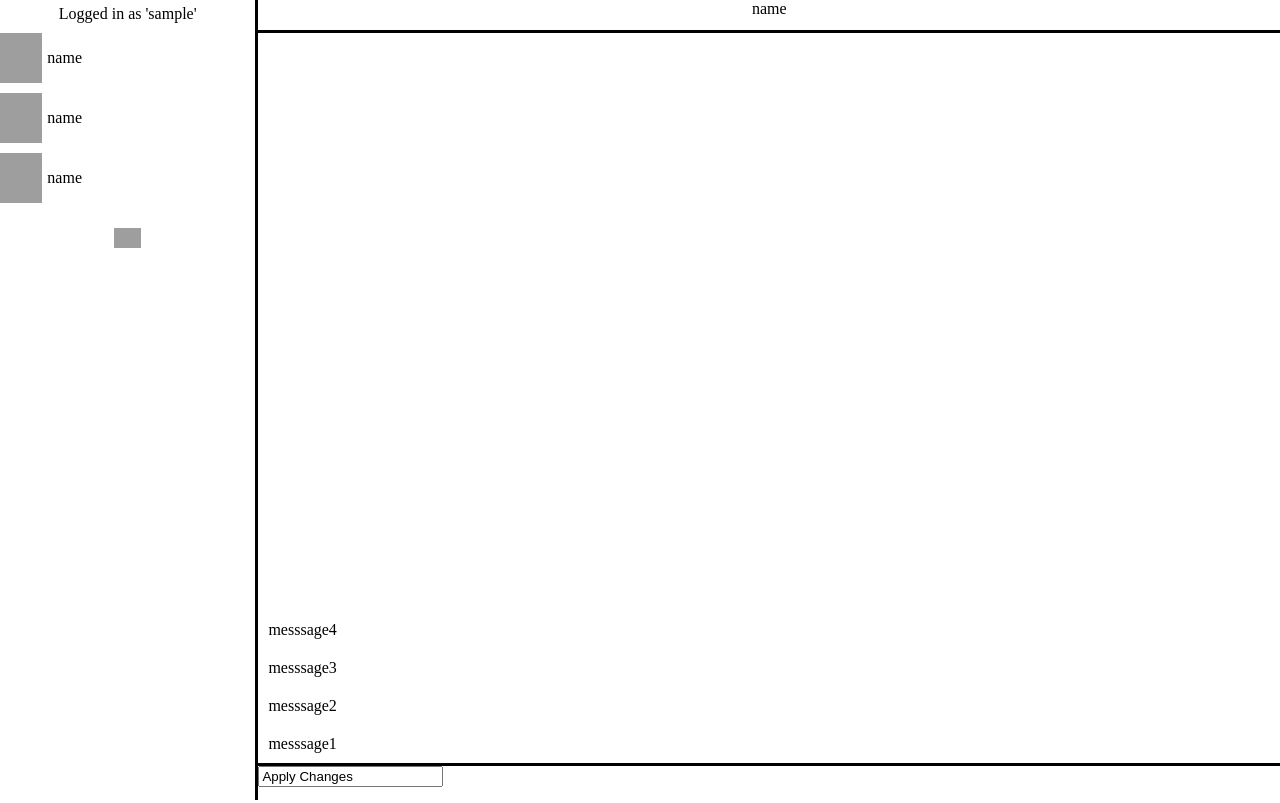
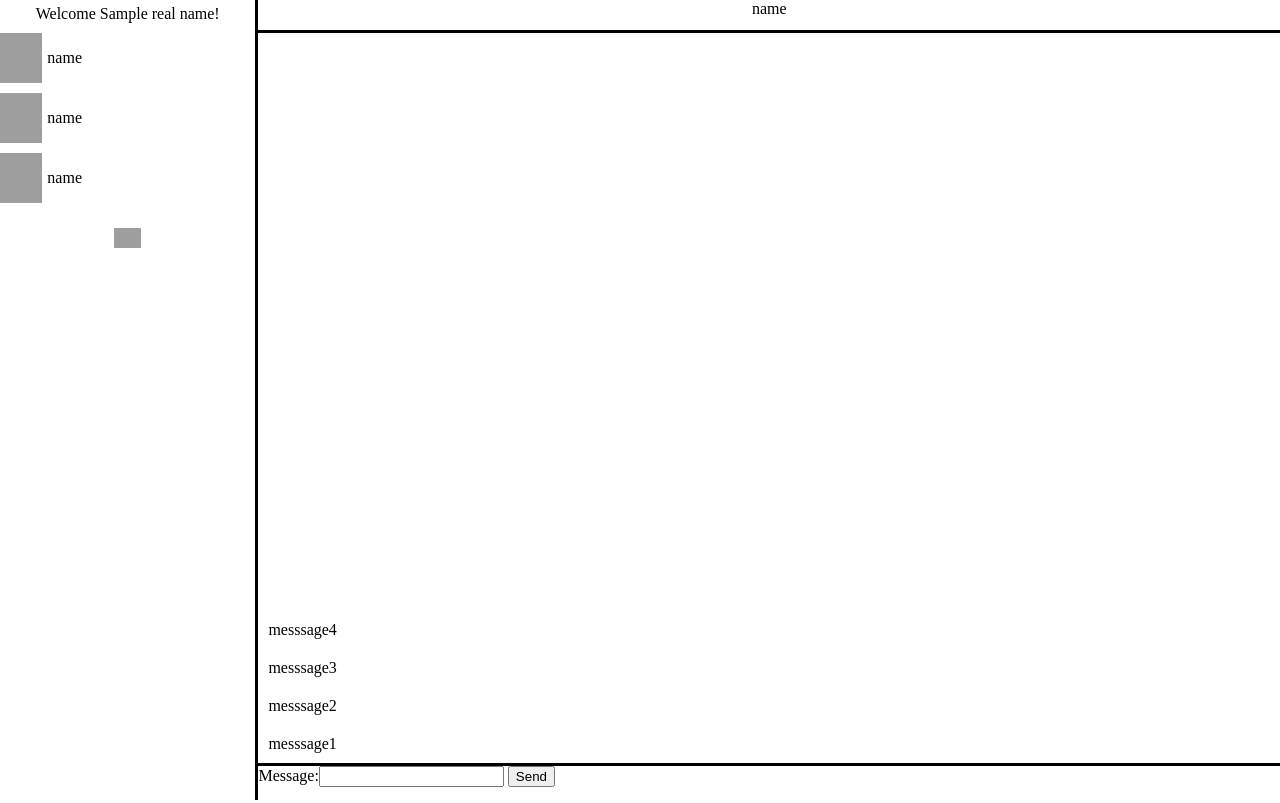
Before and after one commit to jhargun/Slackers, a Django app: template slackers_app/templates/slackers_app/home.html in a window 1280 px wide. Run offline with Django 3.2, Linux system fonts and the light colour scheme; tables that the repository leaves empty hold one stand-in row (values such as "Sample post"); the template is opened without the code that fills it: values that come from a table or form of the project are taken from there, most other values are stand-ins (such as "Sample title", 1, 10 or a date in 2020); parts of the project's set-up code (start-up, migrations or seed data) failed here and were passed over; grey boxes are pictures that could not be loaded.

Commit message:
basic MessageForm implementation in views.home
the form doesn't actually do anything yet since we haven't implemented
actual chats and messages

```diff
--- a/slackers_app/forms.py
+++ b/slackers_app/forms.py
@@ -4,7 +4,7 @@ from django import forms
 class CreateForm(forms.Form):
     username = forms.CharField(label='Username', max_length=100)
     password = forms.CharField(label='Password', max_length=100)
-    real_name = forms.CharField(label='Real_Name', max_length=100)
+    real_name = forms.CharField(label='Name', max_length=100)
 
 # form for logging in a user
 # Why do we have two of these? I feel like we could use the same form for both purposes
--- a/slackers_app/models.py
+++ b/slackers_app/models.py
@@ -7,7 +7,7 @@ from django.db import models
 class User(models.Model):
     username = models.CharField(max_length=100)
     password = models.CharField(max_length=100)  # Storing password as plaintext, terrible security, fix later
-    real_name = forms.CharField(max_length=100)
+    real_name = models.CharField(max_length=100, default='')
 
     def __str__(self):  # You can return username and password as string, seems like bad security
         return self.values()
--- a/slackers_app/templates/slackers_app/home.html
+++ b/slackers_app/templates/slackers_app/home.html
@@ -4,7 +4,7 @@
 
 <div id='chat-list'>
   <div class='header'>
-    Logged in as '{{ username }}'
+    Welcome {{ real_name }}!
   </div>
   <div class='chat-min'>
     <img class='icon' src='http://placekitten.com/200/236'>
@@ -28,10 +28,10 @@
   </div>
   <div id='chat-body'>
     <div id='new-message'>
-      <form action="{{ page }}" method="post">
+      <form action="{{ page }}" method="post" autocomplete='off'>
         {% csrf_token %}
         {{ form }}
-        <input type="Send" value="Apply Changes">
+        <input type="submit" value="Send">
       </form>
     </div>
     <div class='message'>
```
Also changed, not shown: slackers_app/views.py (+23 -13 lines), slackers_app/migrations/0002_user_real_name.py (added).
